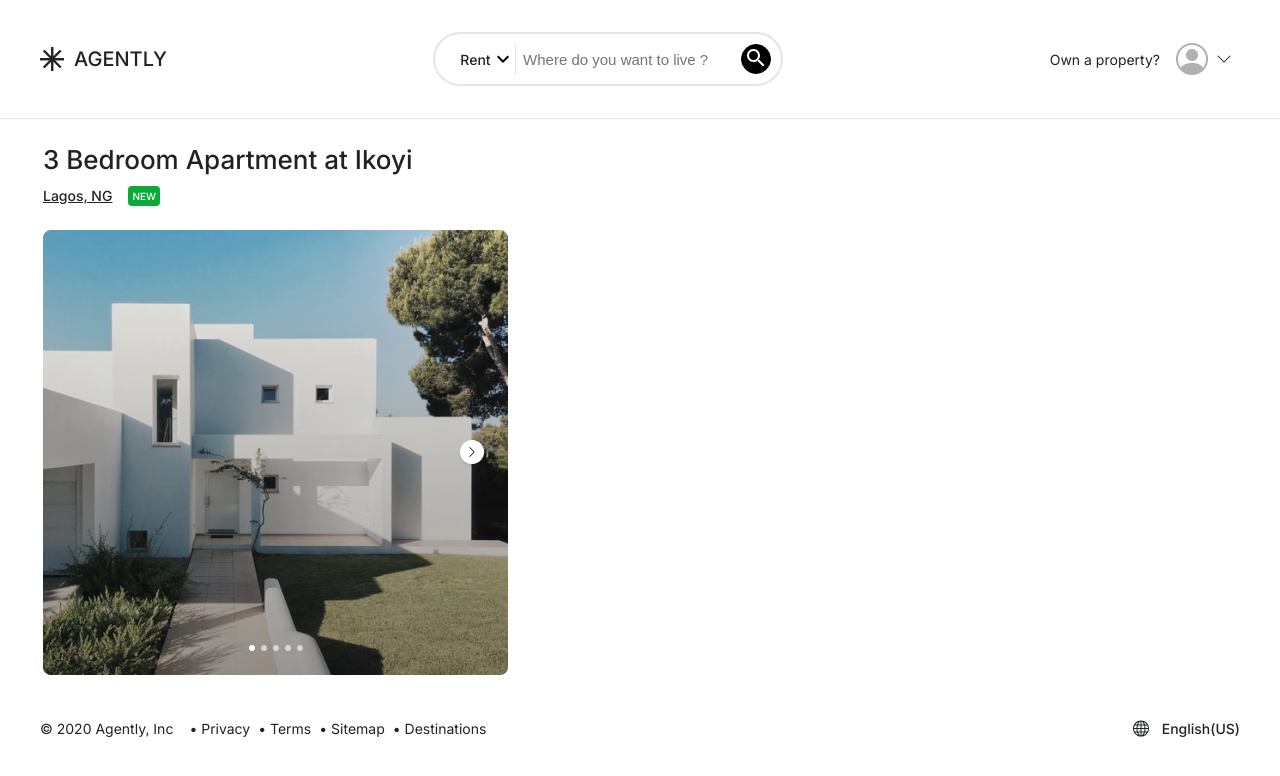
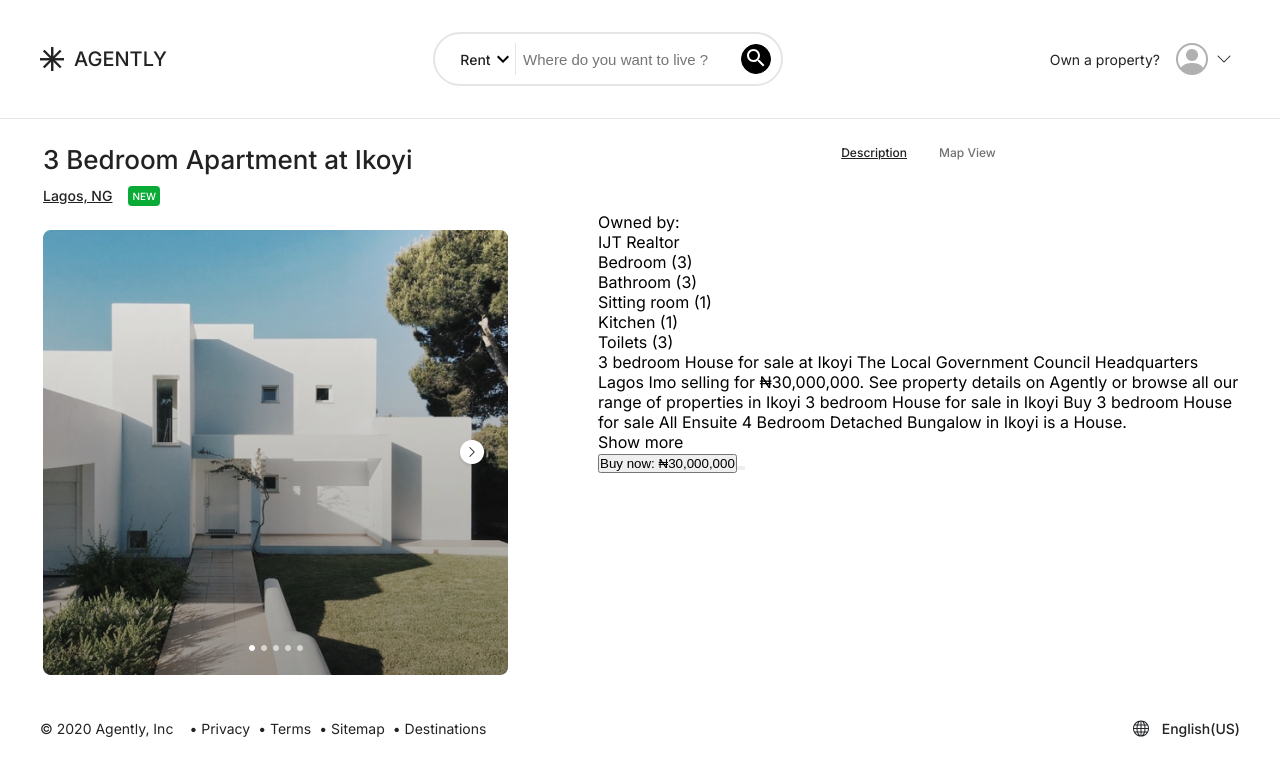
Before and after one commit to davidadediji/dufuna-berlin-lekkiproperty-frontend, a React (Create React App) app: page /property-detail-1 in a window 1280 px wide. Shown: the top 776 px of the page. Built offline with nearby package versions, Linux system fonts and the light colour scheme.

Commit message:
remove bugs

```diff
--- a/src/components/property-card-details/PropertyCardDetail.tsx
+++ b/src/components/property-card-details/PropertyCardDetail.tsx
@@ -17,10 +17,32 @@ const PropertyCardDetails = ()=>{
                     <div>
                         <img src={Property} alt="" />
                     </div>
-
                 </div>
-                <div>
-
+                <div className="property-details-right">
+                    <div className="title-property-detail-right">
+                        <p className="right-desc">Description</p>
+                        <p className="right-view">Map View</p>
+                    </div>
+                    <div className="property-owned">
+                        <p>Owned by: </p>
+                        <p>IJT Realtor</p>
+                    </div>
+                    <div>
+                        <p>Bedroom (3)</p>
+                        <p>Bathroom (3)</p>
+                        <p>Sitting room (1)</p>
+                        <p>Kitchen (1)</p>
+                        <p>Toilets (3)</p>
+                    </div>
+                    <div>
+                        <p>3 bedroom House for sale at Ikoyi The Local Government Council Headquarters Lagos Imo selling for ₦30,000,000. See property details on Agently or browse all our range of properties in Ikoyi 3 bedroom House for sale in Ikoyi Buy 3 bedroom House for sale All Ensuite 4 Bedroom Detached Bungalow in Ikoyi is a House.</p>
+                    </div>
+                    <p>Show more </p>
+                    <div>
+                        <button>Buy now:  ₦30,000,000</button>
+                        <button></button>
+                        <button></button>
+                    </div>
                 </div>
             </div>
             <Footer/>
--- a/src/components/property-card-details/propertycarddetail.css
+++ b/src/components/property-card-details/propertycarddetail.css
@@ -38,3 +38,34 @@
     padding: 4px;
     margin-left: 16px;
 }
+
+.property-details-right{
+    padding-left: 90px;
+}
+
+.title-property-detail-right{
+    display: flex;
+    justify-content: center;
+    margin-bottom: 51px;
+}
+
+.right-desc{
+    font-weight: 500;
+    font-size: 12px;
+    line-height: 16px;
+    color: #222222;
+    text-decoration: underline;
+    padding-right: 32px;
+}
+
+.right-view{
+    font-weight: 500;
+    font-size: 12px;
+    color: #717171;
+
+}
+
+
+
+
+/* 731 */
```
